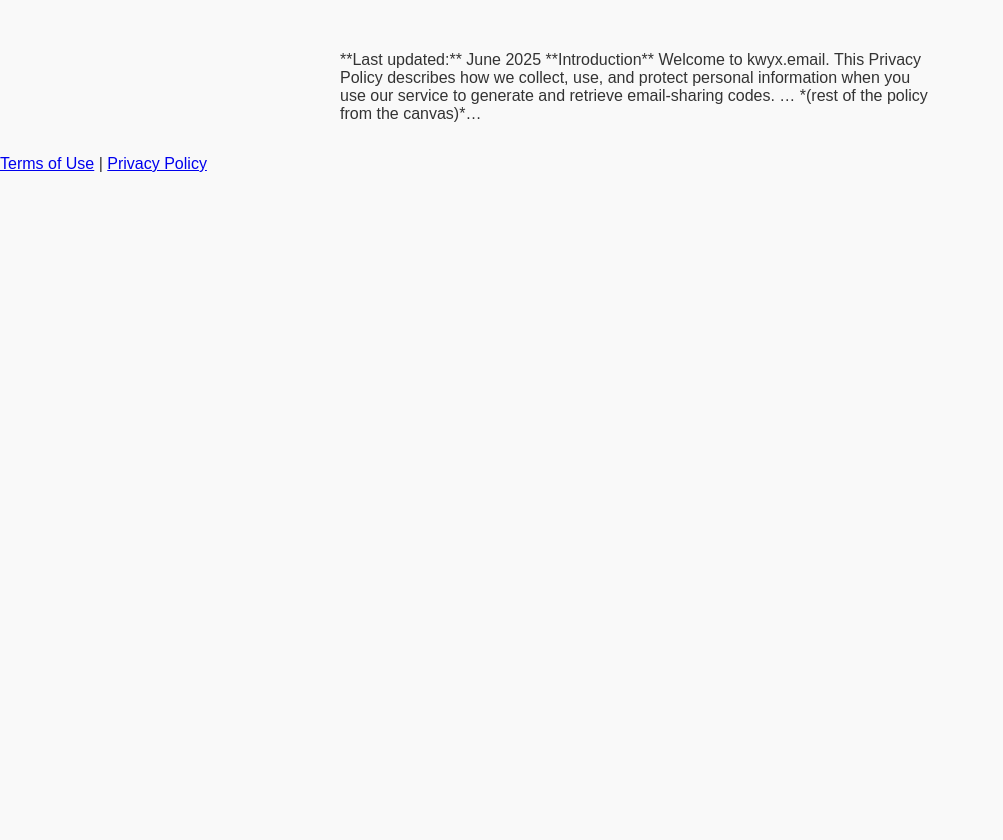
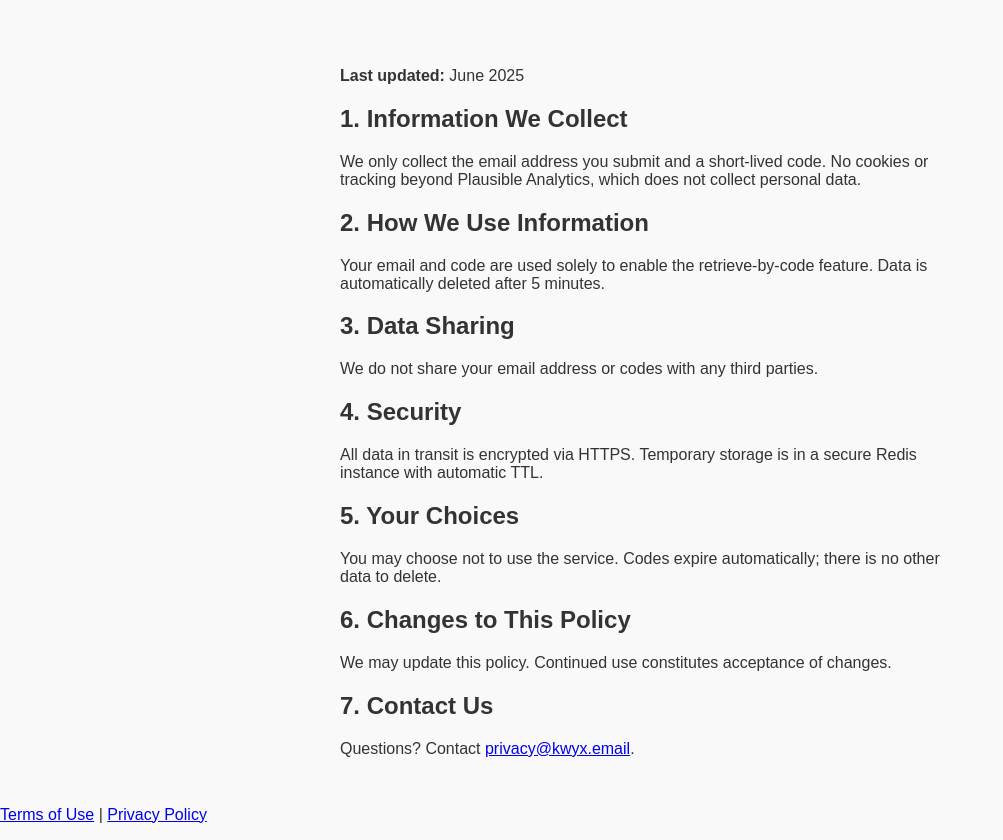
Before and after one commit to BrandonDruch/kwix-landing, a plain HTML site: page privacy.html in a window 1280 px wide. Shown: the part 77-917 px from the top of the page, without its empty margins (0-1003 px from the left). Before the commit the page ends 800 px from the top, so only its background shows below. Drawn offline with Linux system fonts and the light colour scheme.

Commit message:
Update privacy.html

```diff
--- a/privacy.html
+++ b/privacy.html
@@ -11,13 +11,28 @@
     <h1>Privacy Policy</h1>
   </header>
   <main>
-    <!-- Paste your Privacy Policy content here -->
-    **Last updated:** June 2025
+    <p><strong>Last updated:</strong> June 2025</p>
 
-    **Introduction**
-    Welcome to kwyx.email. This Privacy Policy describes how we collect, use, and protect personal information when you use our service to generate and retrieve email-sharing codes.
+    <h2>1. Information We Collect</h2>
+    <p>We only collect the email address you submit and a short-lived code. No cookies or tracking beyond Plausible Analytics, which does not collect personal data.</p>
 
-    … *(rest of the policy from the canvas)*…
+    <h2>2. How We Use Information</h2>
+    <p>Your email and code are used solely to enable the retrieve-by-code feature. Data is automatically deleted after 5 minutes.</p>
+
+    <h2>3. Data Sharing</h2>
+    <p>We do not share your email address or codes with any third parties.</p>
+
+    <h2>4. Security</h2>
+    <p>All data in transit is encrypted via HTTPS. Temporary storage is in a secure Redis instance with automatic TTL.</p>
+
+    <h2>5. Your Choices</h2>
+    <p>You may choose not to use the service. Codes expire automatically; there is no other data to delete.</p>
+
+    <h2>6. Changes to This Policy</h2>
+    <p>We may update this policy. Continued use constitutes acceptance of changes.</p>
+
+    <h2>7. Contact Us</h2>
+    <p>Questions? Contact <a href="mailto:privacy@kwyx.email">privacy@kwyx.email</a>.</p>
   </main>
   <footer>
     <p><a href="terms.html">Terms of Use</a> | <a href="privacy.html">Privacy Policy</a></p>
```
